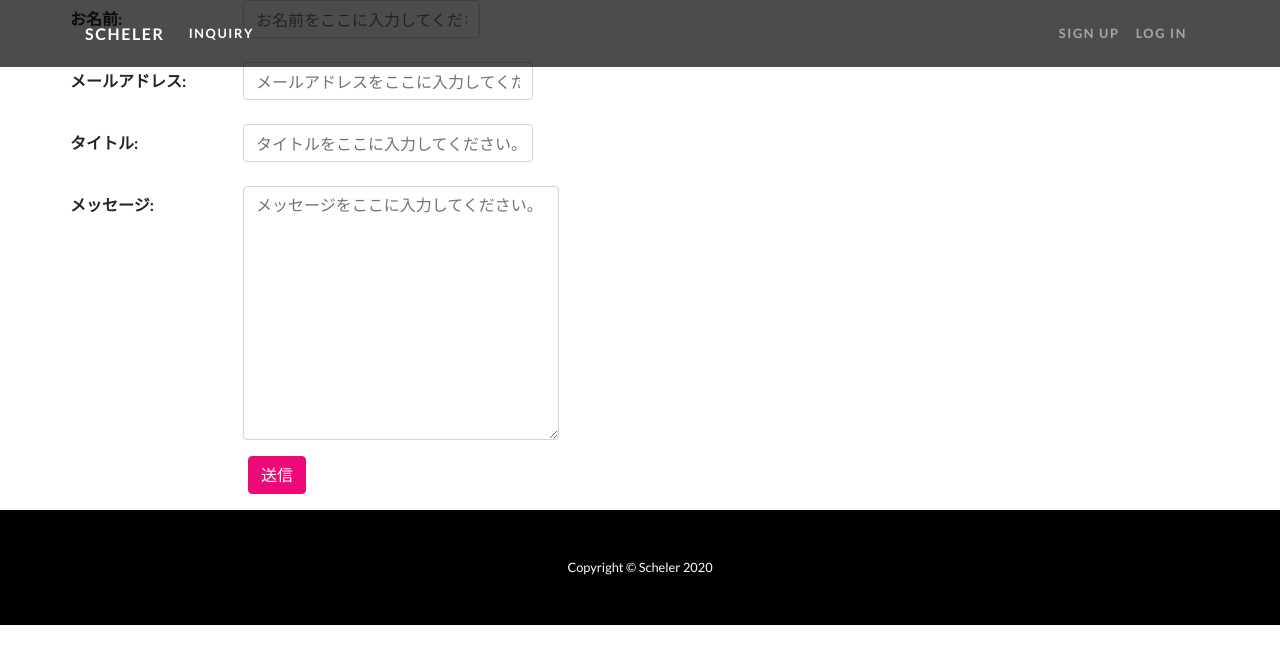
After one commit to Ochanyoro/schedule, a Django app: page /inquiry/ in a window 1280 px wide. The commit adds this page. Shown: the top 664 px of the page. Run offline with Django 3.2, Linux system fonts and the light colour scheme; parts of the project's set-up code (start-up, migrations or seed data) failed here and were passed over; some libraries are stand-ins or nearby versions.

Commit message:
[add] 問い合わせフォームページの作成

```diff
--- /dev/null
+++ b/schedule/manage_schedule/forms.py
@@ -0,0 +1,23 @@
+from django import forms
+
+
+class InquiryForm(forms.Form):
+    name = forms.CharField(label='お名前', max_length=30)
+    email = forms.EmailField(label='メールアドレス')
+    title = forms.CharField(label='タイトル', max_length=30)
+    message = forms.CharField(label='メッセージ', widget=forms.Textarea)
+
+    def __init__(self, *args, **kwargs):
+        super().__init__(*args, **kwargs)
+
+        self.fields['name'].widget.attrs['class'] = 'form-control col-9'
+        self.fields['name'].widget.attrs['placeholder'] = 'お名前をここに入力してください。'
+
+        self.fields['email'].widget.attrs['class'] = 'form-control col-11'
+        self.fields['email'].widget.attrs['placeholder'] = 'メールアドレスをここに入力してください。'
+
+        self.fields['title'].widget.attrs['class'] = 'form-control col-11'
+        self.fields['title'].widget.attrs['placeholder'] = 'タイトルをここに入力してください。'
+
+        self.fields['message'].widget.attrs['class'] = 'form-control col-12'
+        self.fields['message'].widget.attrs['placeholder'] = 'メッセージをここに入力してください。'
--- a/schedule/manage_schedule/templates/base.html
+++ b/schedule/manage_schedule/templates/base.html
@@ -37,7 +37,7 @@
             <div class="collapse navbar-collapse" id="navbarResponsive">
               <ul class="navbar-nav mr-auto">
                 <li class="nav-item {% block active_inquiry %}{% endblock %}">
-                  <a class="nav-link" href="#">INQUIRY</a>
+                  <a class="nav-link" href="{% url 'manage_schedule:inquiry'%}">INQUIRY</a>
                 </li>
               </ul>
               <ul class="navbar-nav ml-auto">
--- /dev/null
+++ b/schedule/manage_schedule/templates/inquiry.html
@@ -0,0 +1,35 @@
+{% extends 'base.html' %}
+
+{% block title %}お問い合わせ | Scheler{% endblock %}
+
+{% block active_inquiry %}active{% endblock %}
+
+{% block contents %}
+<div class="container">
+    <div class="row">
+        <div class="my-div-style">
+            <form method="post">
+                {% csrf_token %}
+
+                {{ form.non_field_errors }}
+
+                {% for field in form %}
+                    <div class="form-group row">
+                        <label for="{{ field.id_for_label }}" class="col-sm-4 col-form-label">
+                            <strong>{{ field.label_tag }}</strong>
+                        </label>
+                        <div class="col-sm-8">
+                            {{ field }}
+                            {{ field.errors }}
+                        </div>
+                    </div>
+                {% endfor %}
+
+                <div class="offset-sm-4 col-sm-8">
+                    <button class="btn btn-primary" type="submit">送信</button>
+                </div>
+            </form>
+        </div>
+    </div>
+</div>
+{% endblock %}
--- a/schedule/manage_schedule/urls.py
+++ b/schedule/manage_schedule/urls.py
@@ -6,4 +6,5 @@ from . import views
 app_name = 'manage_schedule'
 urlpatterns = [
     path('', views.IndexView.as_view(), name="index"),
+    path('inquiry/', views.InquiryView.as_view(),name='inquiry'),
 ]
--- a/schedule/manage_schedule/views.py
+++ b/schedule/manage_schedule/views.py
@@ -1,6 +1,11 @@
 from django.shortcuts import render
 from django.views import generic
+from .forms import InquiryForm
 # Create your views here.
 
 class IndexView(generic.TemplateView):
     template_name = "index.html"
+
+class InquiryView(generic.FormView):
+    template_name = 'inquiry.html'
+    form_class = InquiryForm
```
